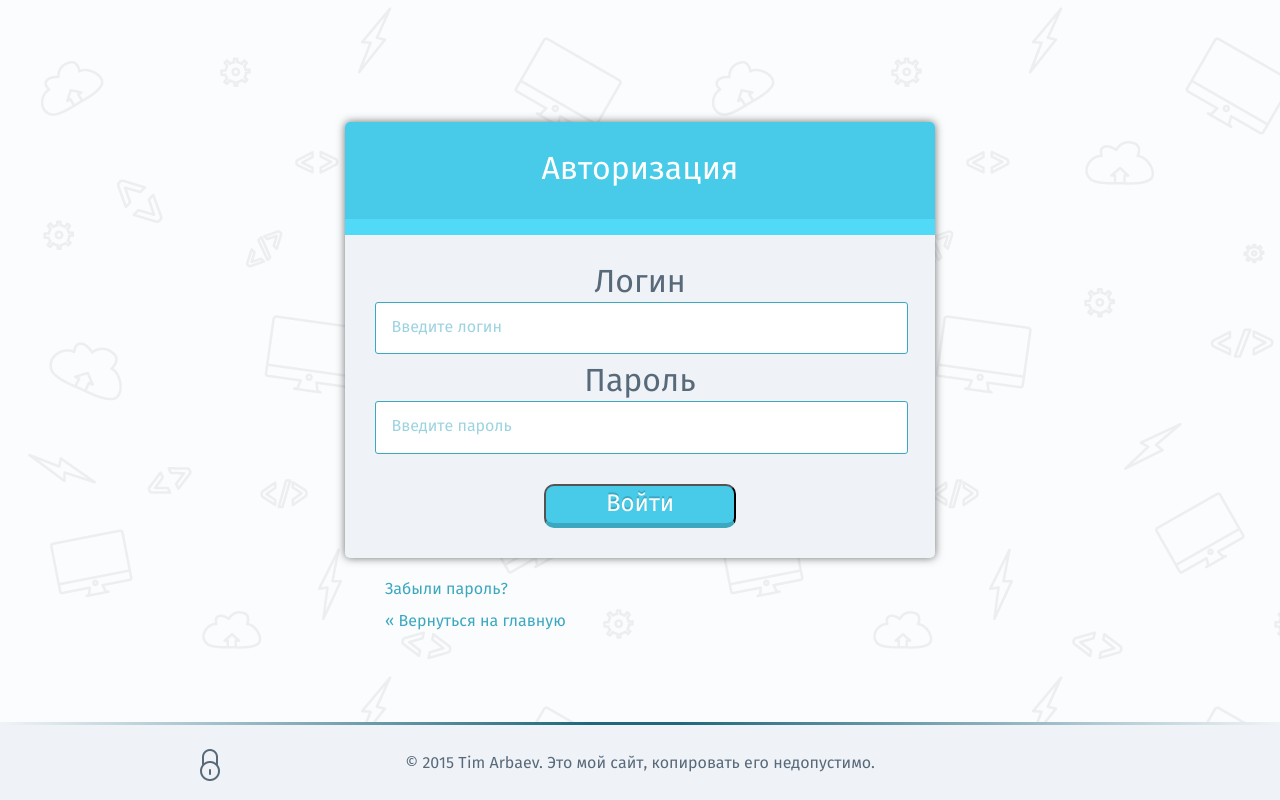
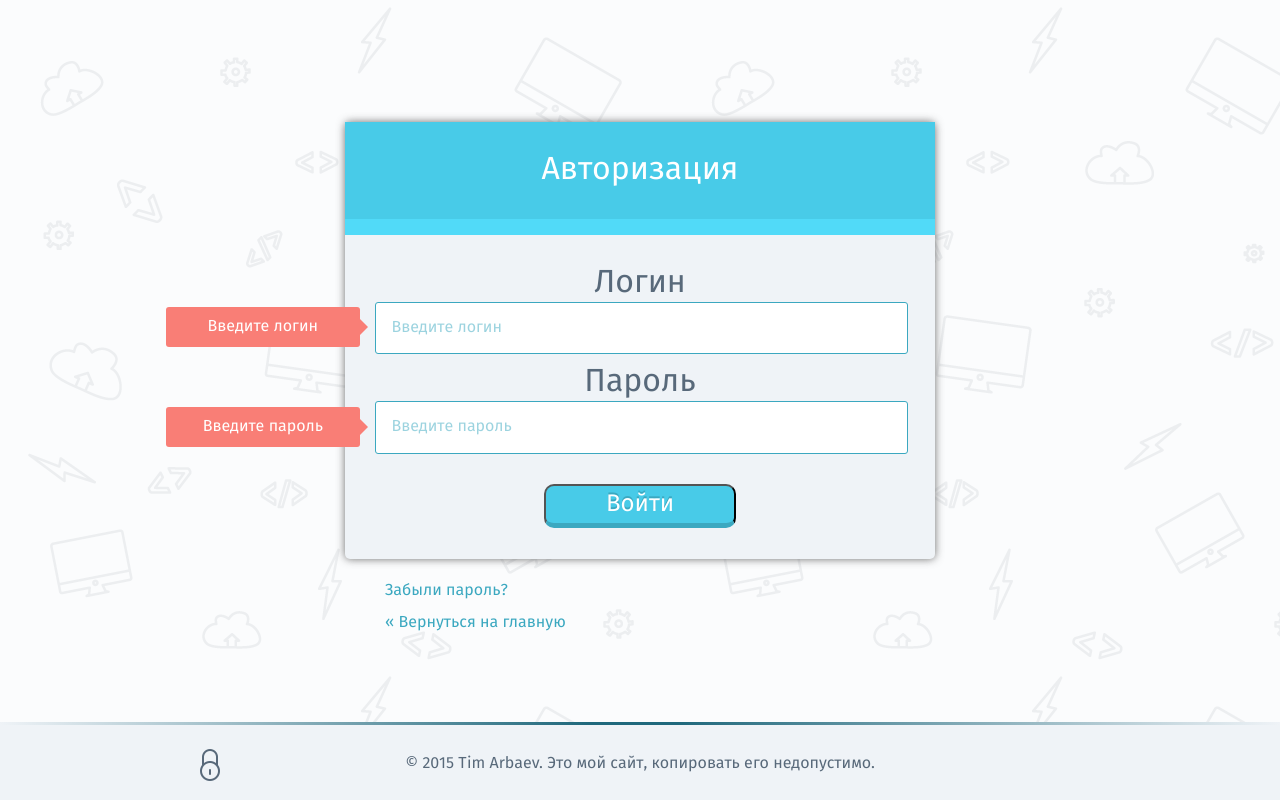
Before and after one commit to arbaev/loft-project1, a PHP site: page /login.html in a window 1280 px wide. Run offline with PHP 8.4, Linux system fonts and the light colour scheme; some libraries are stand-ins or nearby versions.

Commit message:
Добавил тултипы к странице логина

```diff
--- a/src/css/login.css
+++ b/src/css/login.css
@@ -6,13 +6,12 @@
     padding: 8% 0px 0px;
     margin: auto;
 	margin-bottom: 100px;
-
 }
 .loginblock {
     margin-top: 20px;
     margin-left: 0px;
+    padding-bottom: 1px;
     font-weight: 400;
-    overflow: hidden;
    	background-color: #eff3f7;
 	border-radius: 5px;
 	-webkit-box-shadow: 0px 0px 8px 0px rgba(64,64,64,0.75);
@@ -95,3 +94,39 @@
 	list-style-type: none;
 	line-height: 2em;
 }
+
+/* ==========================================================================
+   Tooltip
+   ========================================================================== */
+.tooltip-wrap {
+  position: relative;
+  display: inline;
+}
+.tooltip {
+  position: absolute;
+  width:140px;
+  padding: 0 5%;
+  color: #FFFFFF;
+  background: #f97e76;
+  height: 40px;
+  line-height: 40px;
+  text-align: center;
+  border-radius: 3px;
+  opacity: 1;
+  right: 100%;
+  top: 50%;
+  margin-top: -20px;
+  margin-right: 15px;
+  z-index: 999;
+}
+.tooltip:after {
+  content: '';
+  position: absolute;
+  top: 50%;
+  left: 100%;
+  margin-top: -8px;
+  width: 0; height: 0;
+  border-left: 8px solid #f97e76;
+  border-top: 8px solid transparent;
+  border-bottom: 8px solid transparent;
+}
--- a/src/css/main.css
+++ b/src/css/main.css
@@ -12,6 +12,7 @@
 #48cbe8 - contacts phone bg, feedback page title
 #51daf8 - contacts skype bg, feedback page title border
 #edf8fc - add project bg
+#f97e76 - error tooltips bg
    */
 
 /* ==========================================================================
@@ -230,6 +231,7 @@ a:active {
 .mainmenu .active a:hover,
 .mainmenu .active a:active {
 	color: #fff;
+
 }
 .mainmenu a:hover,
 .mainmenu a:active {
--- a/src/login.html
+++ b/src/login.html
@@ -29,11 +29,17 @@
             <div class="wrap-form-element">
                 <div class="form-login">
                     <label for="user-login" class="label-title">Логин</label>
-                    <input type="text" id="user-login" name="user-login" class="form-login-element" placeholder="Введите логин" value="">
+                    <div class="tooltip-wrap">
+                        <input type="text" id="user-login" name="user-login" class="form-login-element" placeholder="Введите логин" value="">
+                        <span class="tooltip">Введите логин</span>
+                    </div>
                 </div>
                 <div class="form-pass">
                     <label for="password" class="label-title">Пароль</label>
-                    <input type="password" id="password" name="password" class="form-login-element" placeholder="Введите пароль" value="">
+                     <div class="tooltip-wrap">
+                        <input type="password" id="password" name="password" class="form-login-element" placeholder="Введите пароль" value="">
+                        <span class="tooltip">Введите пароль</span>
+                    </div>
                 </div>
                 <div class="wrap-submit-button">
                     <input type="submit" id="submit-form" name="submit-form" class="submit-button bluecolor" value="Войти">
```
Also changed, not shown: README.md, 2 other files.
